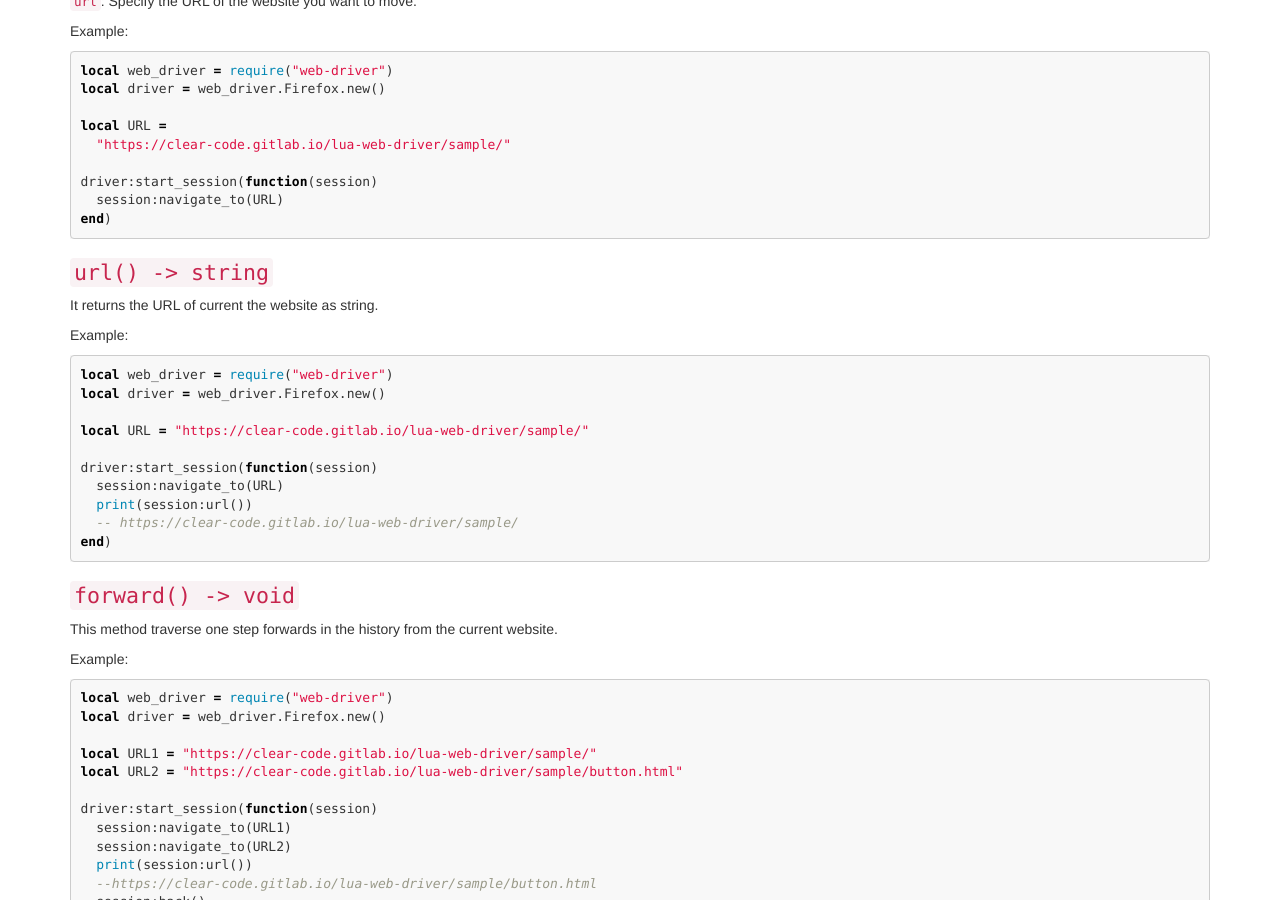
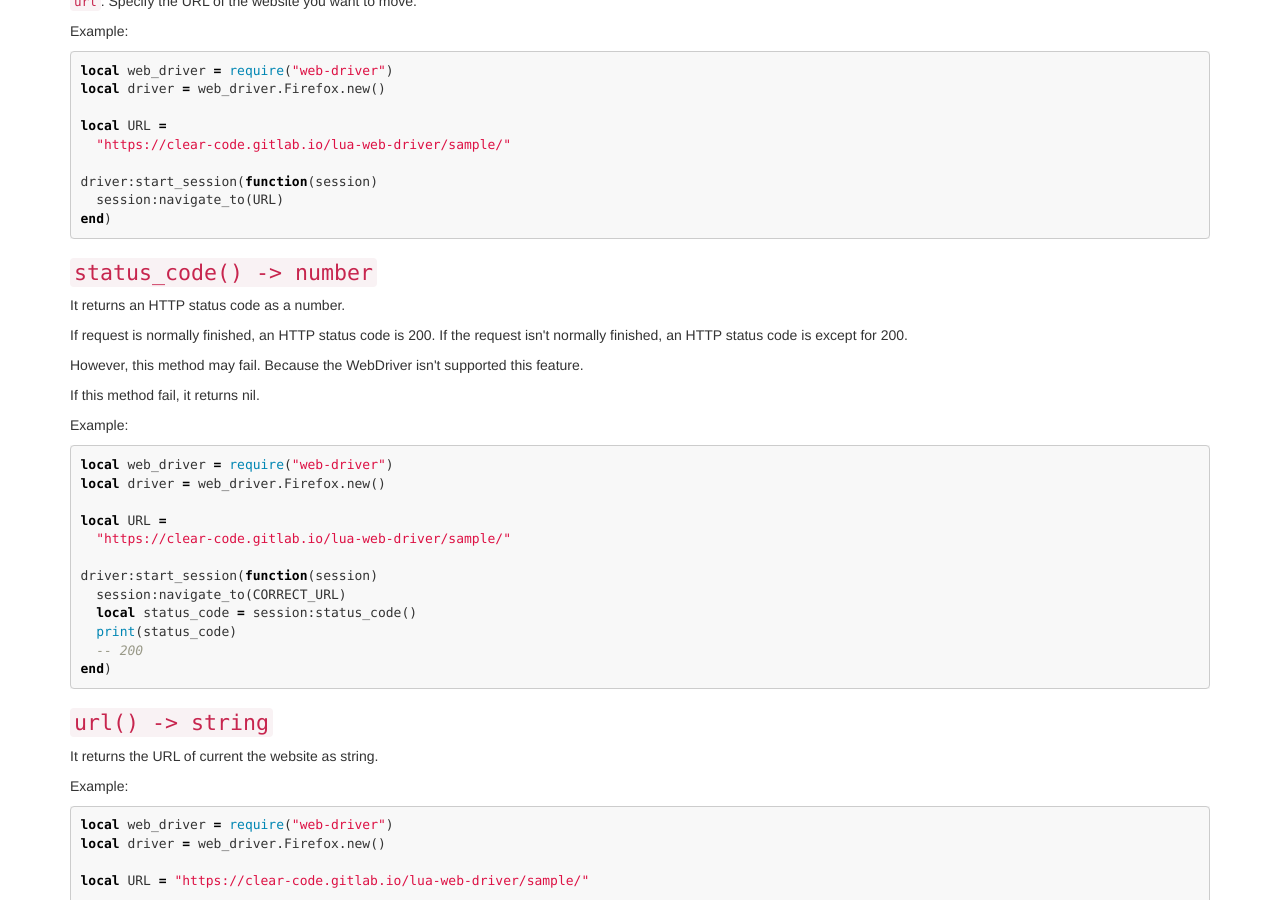
Before and after one commit to clear-code/lua-web-driver, a Jekyll site: the page built from docs/reference/session.md, in a window 1280 px wide and 900 px high, scrolled down 493 px. Built offline with Jekyll 4.4.1, drawn with Linux system fonts in a browser that asks for light colours.

Commit message:
doc reference: add a reference of Session:status_code()

````diff
--- a/docs/reference/session.md
+++ b/docs/reference/session.md
@@ -35,6 +35,35 @@ local URL =
 
 driver:start_session(function(session)
   session:navigate_to(URL)
+end)
+```
+
+### `status_code() -> number` {#status-code}
+
+It returns an HTTP status code as a number.
+
+If request is normally finished, an HTTP status code is 200.
+If the request isn't normally finished, an HTTP status code is except for 200.
+
+However, this method may fail.
+Because the WebDriver isn't supported this feature.
+
+If this method fail, it returns nil.
+
+Example:
+
+```lua
+local web_driver = require("web-driver")
+local driver = web_driver.Firefox.new()
+
+local URL =
+  "https://clear-code.gitlab.io/lua-web-driver/sample/"
+
+driver:start_session(function(session)
+  session:navigate_to(CORRECT_URL)
+  local status_code = session:status_code()
+  print(status_code)
+  -- 200
 end)
 ```
 
````
Also changed, not shown: docs/ja/reference/session.md (+27 -0 lines), 1 other file.
